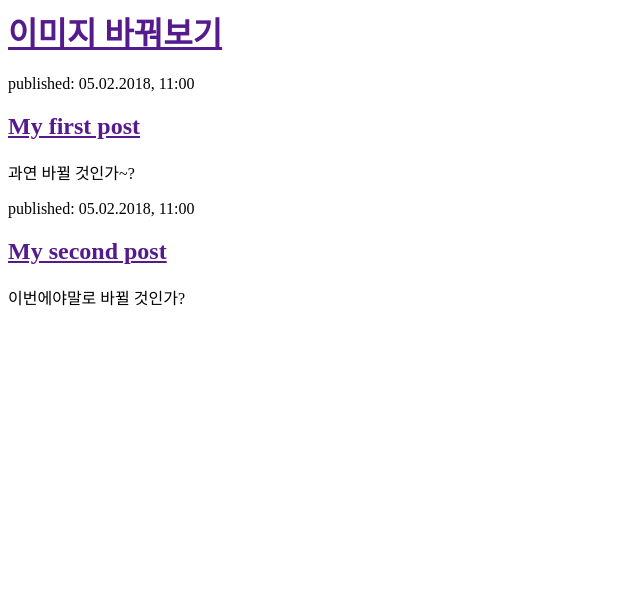
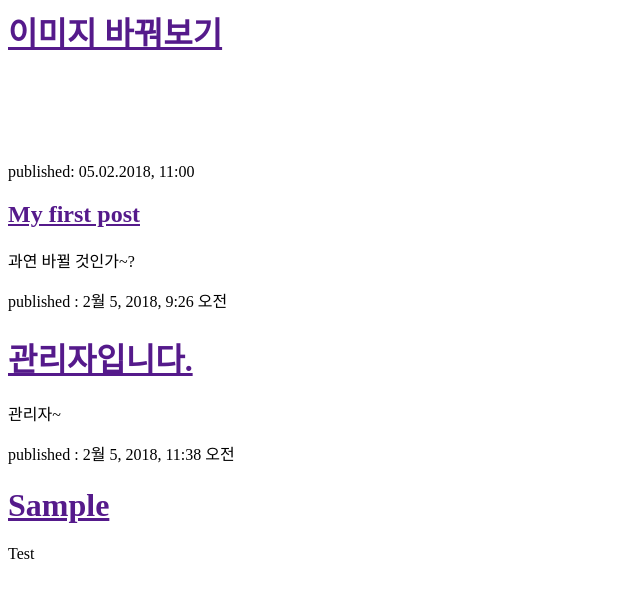
Before and after one commit to AnJangWoo/jang, a Django app: page / in a window 1280 px wide. Shown: the top 598 px of the page, without its empty margins (0-640 px from the left). Run offline with Django 3.2, Linux system fonts and the light colour scheme; data comes from the database, SQL or seed files in the repository; both versions use the stored data as it was after the commit.

Commit message:
동적 템플릿 추가

```diff
--- a/home_app/templates/home_app/post_list.html
+++ b/home_app/templates/home_app/post_list.html
@@ -5,6 +5,7 @@
     <body>
         <div>
             <h1><a href="">이미지 바꿔보기</a></h1>
+            <br/><br/><br/><br/>
         </div>
 
         <div>
@@ -13,10 +14,12 @@
             <p>과연 바뀔 것인가~?</p>
         </div>
 
-        <div>
-            <p>published: 05.02.2018, 11:00</p>
-            <h2><a href="">My second post</a></h2>
-            <p>이번에야말로 바뀔 것인가?</p>
-        </div>
+        {% for post in posts%}
+            <div>
+                <p>published : {{post.published_date}} </p>
+                <h1><a href = ""> {{post.title}}</a></h1>
+                <p>{{post.text|linebreaksbr}} </p>
+            </div>
+        {% endfor %}
     </body>
 </html>
--- a/home_app/views.py
+++ b/home_app/views.py
@@ -3,7 +3,9 @@ from django.shortcuts import render
 # Create your views here.
 
 from django.shortcuts import render
-from django.http import HttpResponse
+from django.utils import timezone
+from .models import Post
 
-def post_list(request) :
-    return render(request, 'home_app/post_list.html')
+def post_list(request):
+    posts = Post.objects.filter(published_date__lte=timezone.now()).order_by('published_date')
+    return render(request, 'home_app/post_list.html', {'posts': posts})
```
Also changed, not shown: db.sqlite3.
